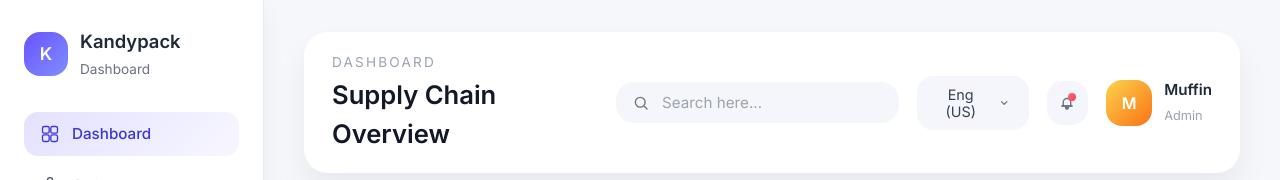
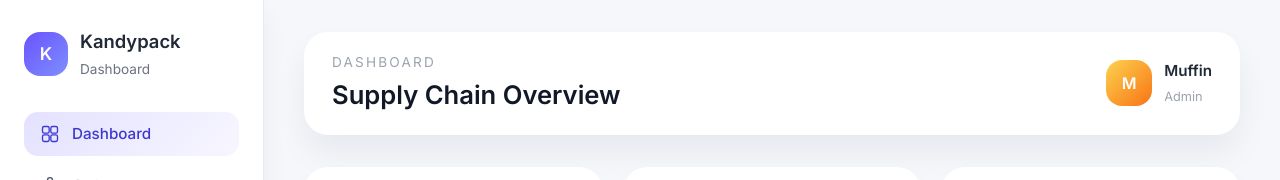
Before and after one commit to sheronjay/supply-chain-management-sys, a React (Vite) app in the folder frontend/: page / in a window 1280 px wide. Shown: the top 180 px of the page. Built offline with nearby package versions, Linux system fonts and the light colour scheme; no server answers.

Commit message:
fix: remove unnecessary elemnts from the top bar

```diff
--- a/frontend/src/components/TopBar/TopBar.jsx
+++ b/frontend/src/components/TopBar/TopBar.jsx
@@ -1,25 +1,4 @@
 import './TopBar.css'
-
-const SearchIcon = () => (
-  <svg viewBox="0 0 24 24" aria-hidden className="topbar__icon">
-    <circle cx="11" cy="11" r="6.5" />
-    <path d="m20 20-3.2-3.2" />
-  </svg>
-)
-
-const ChevronIcon = () => (
-  <svg viewBox="0 0 24 24" aria-hidden className="topbar__icon">
-    <path d="m8 10 4 4 4-4" />
-  </svg>
-)
-
-const BellIcon = () => (
-  <svg viewBox="0 0 24 24" aria-hidden className="topbar__icon">
-    <path d="M12 20a2 2 0 0 0 2-2H10a2 2 0 0 0 2 2Z" />
-    <path d="M18 16H6l1-1.5V11a5 5 0 0 1 10 0v3.5Z" />
-    <path d="M5 16h14" />
-  </svg>
-)
 
 const TopBar = ({ title, subtitle = 'Dashboard' }) => (
   <header className="topbar">
@@ -28,18 +7,6 @@ const TopBar = ({ title, subtitle = 'Dashboard' }) => (
       <h1>{title}</h1>
     </div>
     <div className="topbar__actions">
-      <div className="topbar__search">
-        <SearchIcon />
-        <input type="text" placeholder="Search here..." />
-      </div>
-      <button type="button" className="topbar__pill">
-        Eng (US)
-        <ChevronIcon />
-      </button>
-      <button type="button" className="topbar__icon-button">
-        <BellIcon />
-        <span className="topbar__indicator" />
-      </button>
       <div className="topbar__profile">
         <div className="topbar__avatar">M</div>
         <div>
```
